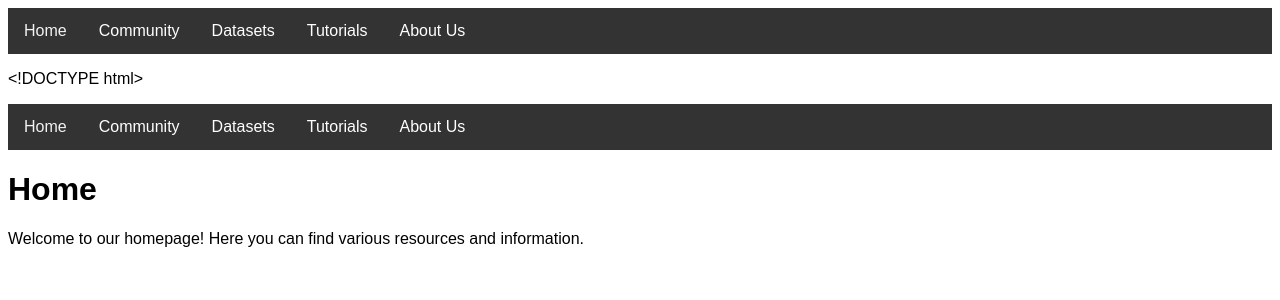
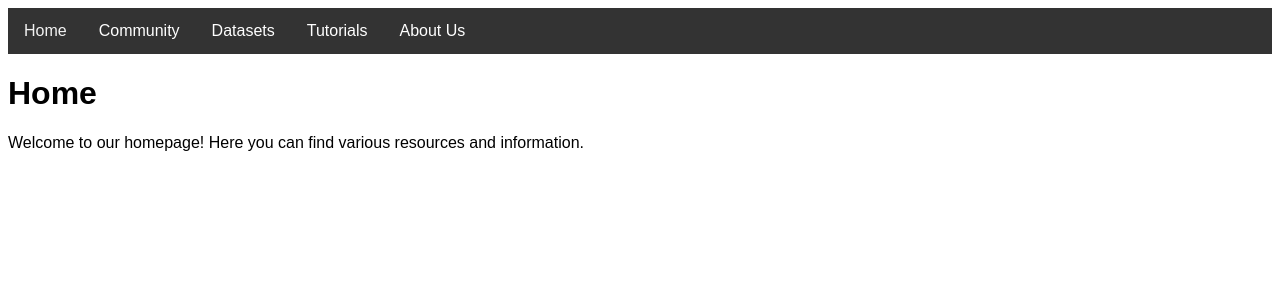
Before and after one commit to ShuQiHere/TechPulse, a Jekyll site: the page built from index.md, in a window 1280 px wide. Shown: the top 300 px of the page. Built offline with Jekyll 4.4.1, drawn with Linux system fonts in a browser that asks for light colours; our own code applies the rules of GitHub Pages for plain Markdown files; part of the change alters nothing that is shown.

Commit message:
Update index.md

```diff
--- a/index.md
+++ b/index.md
@@ -1,125 +1,8 @@
 ---
 title: Home
+layout: default
 ---
 
-<!DOCTYPE html>
-<html lang="en">
-<head>
-    <meta charset="UTF-8">
-    <title>{{ page.title }}</title>
-    <style>
-        body {
-            font-family: Arial, sans-serif;
-        }
-        .navbar {
-            overflow: hidden;
-            background-color: #333;
-        }
-        .navbar a {
-            float: left;
-            display: block;
-            color: #f2f2f2;
-            text-align: center;
-            padding: 14px 16px;
-            text-decoration: none;
-        }
-        .navbar a:hover {
-            background-color: #ddd;
-            color: black;
-        }
-        .dropdown {
-            float: left;
-            overflow: hidden;
-        }
-        .dropdown .dropbtn {
-            font-size: 16px;
-            border: none;
-            outline: none;
-            color: white;
-            padding: 14px 16px;
-            background-color: inherit;
-            font-family: inherit;
-            margin: 0;
-        }
-        .navbar a:hover, .dropdown:hover .dropbtn {
-            background-color: #ddd;
-            color: black;
-        }
-        .dropdown-content {
-            display: none;
-            position: absolute;
-            background-color: #f9f9f9;
-            min-width: 160px;
-            box-shadow: 0px 8px 16px 0px rgba(0,0,0,0.2);
-            z-index: 1;
-        }
-        .dropdown-content a {
-            float: none;
-            color: black;
-            padding: 12px 16px;
-            text-decoration: none;
-            display: block;
-            text-align: left;
-        }
-        .dropdown-content a:hover {
-            background-color: #ddd;
-        }
-        .dropdown:hover .dropdown-content {
-            display: block;
-        }
-    </style>
-</head>
-<body>
+# Home
 
-<div class="navbar">
-  <a href="/index.md">Home</a>
-  <div class="dropdown">
-    <button class="dropbtn">Community
-      <i class="fa fa-caret-down"></i>
-    </button>
-    <div class="dropdown-content">
-      <a href="/community/index.md">Overview</a>
-      <a href="/community/discussion-forum1.md">Discussion Forums</a>
-      <a href="/community/qa-platform1.md">Q&A Platforms</a>
-      <a href="/community/user-contribution1.md">User Contributions</a>
-    </div>
-  </div>
-  <div class="dropdown">
-    <button class="dropbtn">Datasets
-      <i class="fa fa-caret-down"></i>
-    </button>
-    <div class="dropdown-content">
-      <a href="/datasets/index.md">Overview</a>
-      <a href="/datasets/public-datasets/dataset1.md">Public Datasets</a>
-      <a href="/datasets/usage/dataset1-usage.md">Dataset Usage</a>
-    </div>
-  </div>
-  <div class="dropdown">
-    <button class="dropbtn">Tutorials
-      <i class="fa fa-caret-down"></i>
-    </button>
-    <div class="dropdown-content">
-      <a href="/tutorials/index.md">Overview</a>
-      <a href="/tutorials/basic-machine-learning/intro.md">Basic Machine Learning</a>
-      <a href="/tutorials/intro-deep-learning/what-is-dl.md">Intro to Deep Learning</a>
-      <a href="/tutorials/advanced-algorithms/advanced-nn.md">Advanced Algorithms</a>
-    </div>
-  </div>
-  <div class="dropdown">
-    <button class="dropbtn">About Us
-      <i class="fa fa-caret-down"></i>
-    </button>
-    <div class="dropdown-content">
-      <a href="/about/index.md">Overview</a>
-      <a href="/about/team.md">Our Team</a>
-      <a href="/about/contact.md">Contact</a>
-      <a href="/about/collaboration.md">Collaboration</a>
-    </div>
-  </div>
-</div>
-
-<h1>{{ page.title }}</h1>
-<p>Welcome to our homepage! Here you can find various resources and information.</p>
-
-</body>
-</html>
+Welcome to our homepage! Here you can find various resources and information.
```
